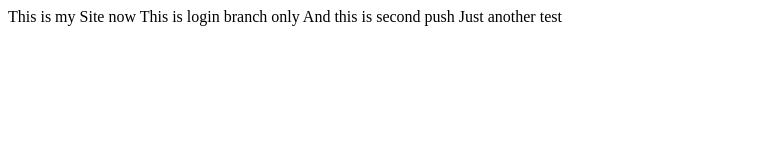
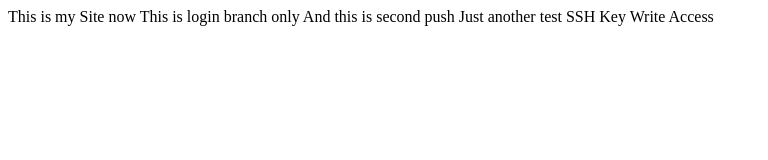
Before and after one commit to artscafeclub/babynow, a plain HTML site: page index.html in a window 1280 px wide. Shown: the whole page, without its empty margins (0-768 px from the left). Drawn offline with Linux system fonts and the light colour scheme.

Commit message:
SSH write Access

```diff
--- a/index.html
+++ b/index.html
@@ -5,5 +5,6 @@
 
   And this is second push
   Just another test
+  SSH Key Write Access
 </body>
 </html>
```
